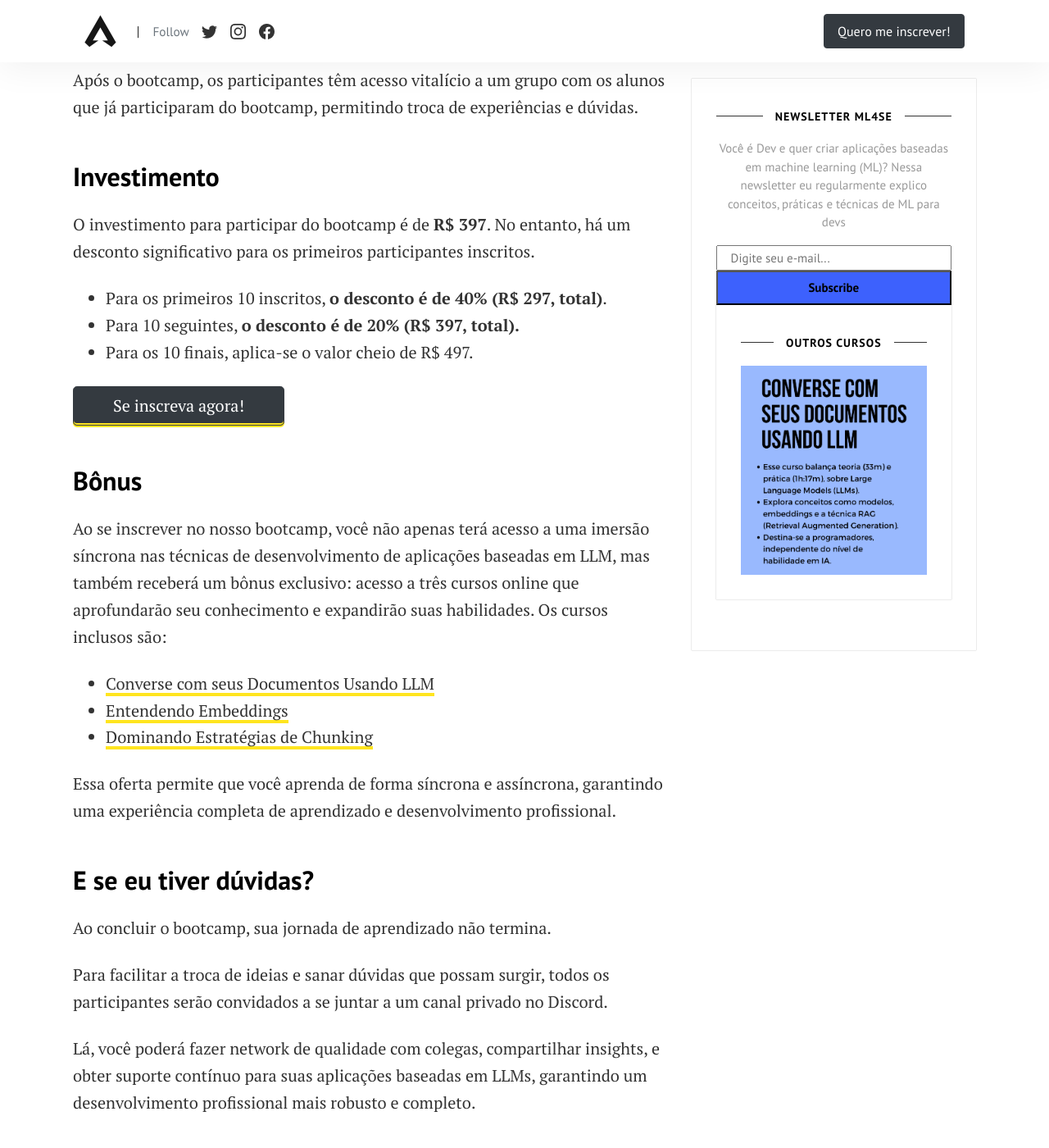
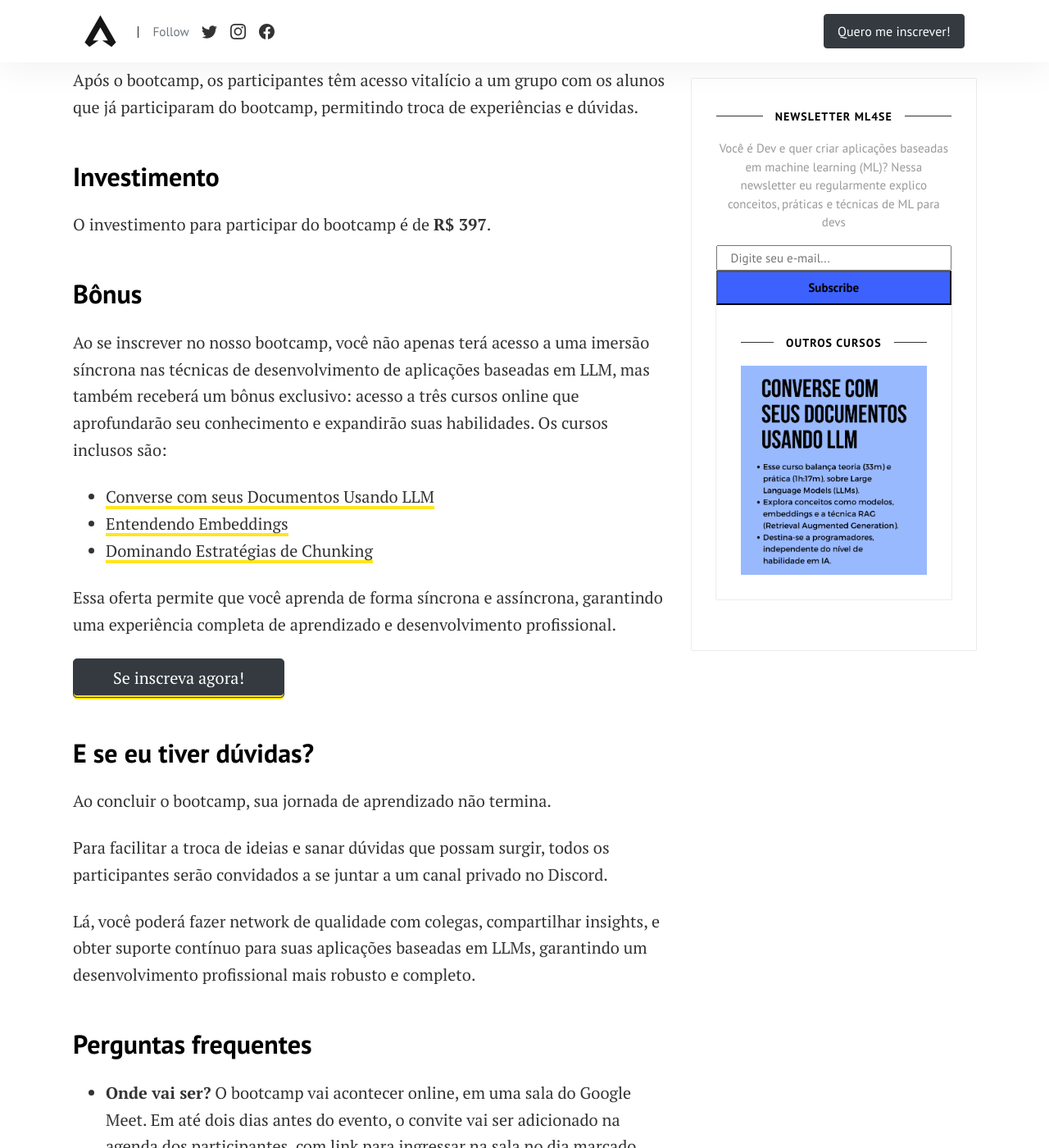
Before and after one commit to gustavopinto/bootcampllm.github.io, a Jekyll site: the page built from _posts/2020-01-12-powerful-things-markdown-editor.md, in a window 1280 px wide and 1400 px high, scrolled down 2099 px. Shown: the whole window at 82% size. Built offline with Jekyll 4.4.1, drawn with Linux system fonts in a browser that asks for light colours; comment, search, counter and statistics services are not loaded.

Commit message:
edits intro

```diff
--- a/_posts/2020-01-12-powerful-things-markdown-editor.md
+++ b/_posts/2020-01-12-powerful-things-markdown-editor.md
@@ -48,13 +48,7 @@ Após o bootcamp, os participantes têm acesso vitalício a um grupo com os alun
 
 ## Investimento
 
-O investimento para participar do bootcamp é de **R$ 397**. No entanto, há um desconto significativo para os primeiros participantes inscritos.
-
-- Para os primeiros 10 inscritos, **o desconto é de 40% (R$ 297, total)**.
-- Para 10 seguintes, **o desconto é de 20% (R$ 397, total).**
-- Para os 10 finais, aplica-se o valor cheio de R$ 497.
-
-<a href="https://gustavopinto.gumroad.com/l/3-llm4devs" class="btn btn-dark text-white px-5 btn-lg">Se inscreva agora!</a>
+O investimento para participar do bootcamp é de **R$ 397**.
 
 ## Bônus
 
@@ -65,6 +59,10 @@ Ao se inscrever no nosso bootcamp, você não apenas terá acesso a uma imersão
 - [Dominando Estratégias de Chunking](https://gustavopinto.gumroad.com/l/dominando-chunks)
 
 Essa oferta permite que você aprenda de forma síncrona e assíncrona, garantindo uma experiência completa de aprendizado e desenvolvimento profissional.
+
+
+<a href="https://gustavopinto.gumroad.com/l/3-llm4devs" class="btn btn-dark text-white px-5 btn-lg">Se inscreva agora!</a>
+
 
 ## E se eu tiver dúvidas?
 
```
